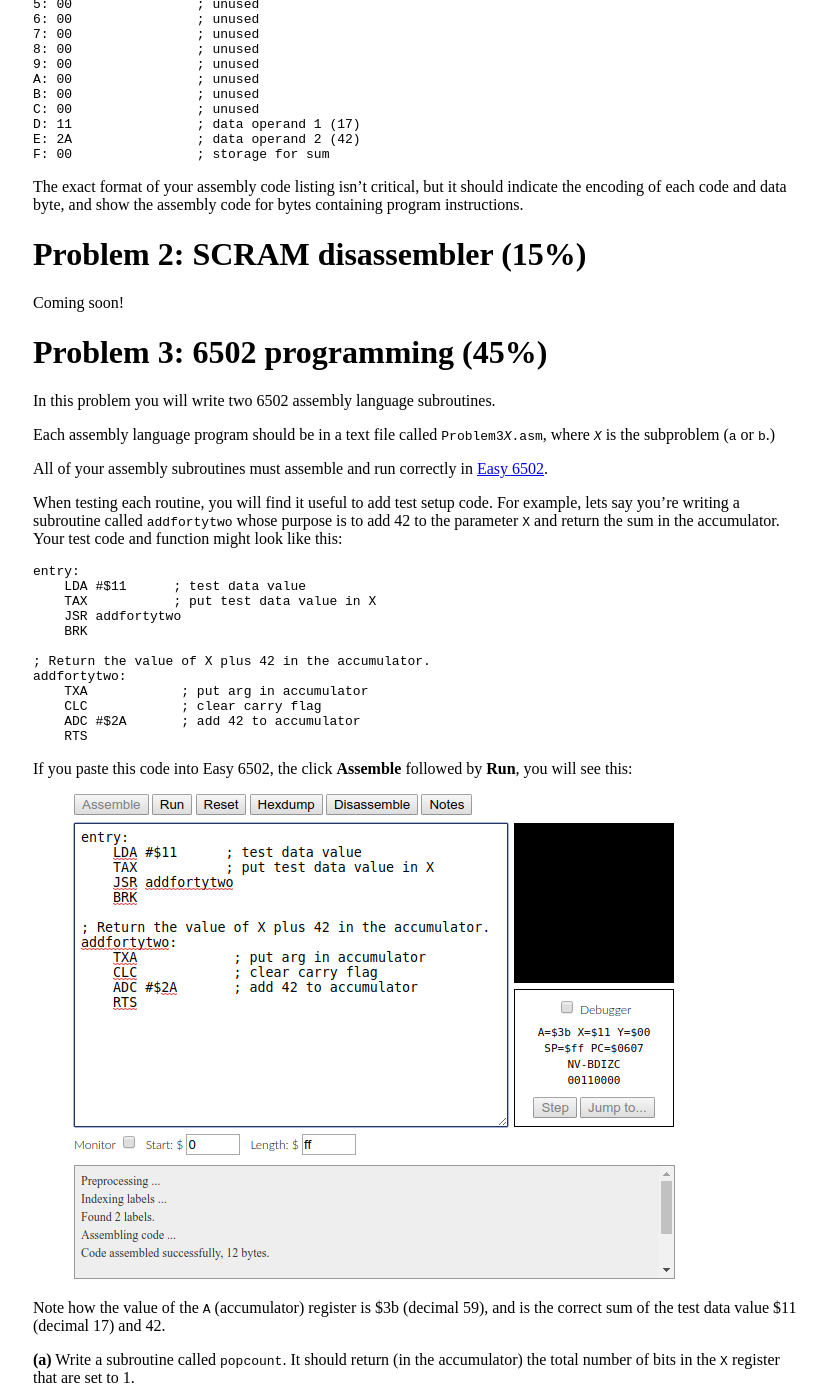
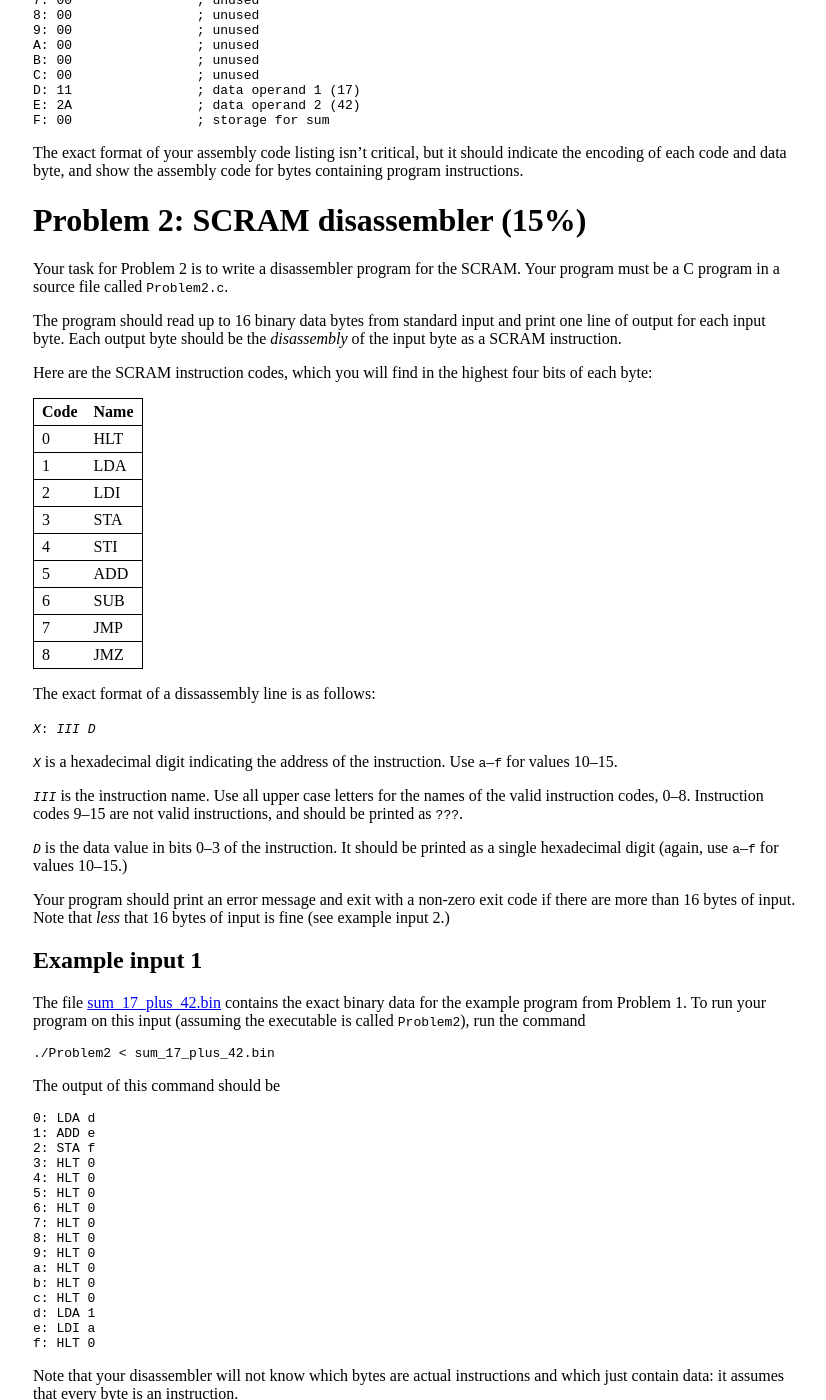
Before and after one commit to jhucsf/fall2019, a Jekyll site: the page built from hw/hw3.md, in a window 1280 px wide and 1400 px high, scrolled down 1833 px. Shown: the whole window, without its empty margins (223-1049 px from the left). Built offline with Jekyll 4.4.1, drawn with Linux system fonts in a browser that asks for light colours; some of the changed text lies outside the part shown.

Commit message:
make hw3 available

````diff
--- a/hw/hw3.md
+++ b/hw/hw3.md
@@ -99,7 +97,86 @@ The exact format of your assembly code listing isn't critical, but it should ind
 
 # Problem 2: SCRAM disassembler (15%)
 
-Coming soon!
+Your task for Problem 2 is to write a disassembler program for the SCRAM.  Your program must be a C program in a source file called `Problem2.c`.
+
+The program should read up to 16 binary data bytes from standard input and print one line of output for each input byte.  Each output byte should be the *disassembly* of the input byte as a SCRAM instruction.
+
+Here are the SCRAM instruction codes, which you will find in the highest four bits of each byte:
+
+Code | Name
+---- | ----
+0    | HLT
+1    | LDA
+2    | LDI
+3    | STA
+4    | STI
+5    | ADD
+6    | SUB
+7    | JMP
+8    | JMZ
+
+The exact format of a dissassembly line is as follows:
+
+<code><i>X</i>: <i>III</i> <i>D</i></code>
+
+<tt><i>X</i></tt> is a hexadecimal digit indicating the address of the instruction.  Use `a`–`f` for values 10–15.
+
+<tt><i>III</i></tt> is the instruction name.  Use all upper case letters for the names of the valid instruction codes, 0–8.  Instruction codes 9–15 are not valid instructions, and should be printed as `???`.
+
+<tt><i>D</i></tt> is the data value in bits 0–3 of the instruction.  It should be printed as a single hexadecimal digit (again, use `a`–`f` for values 10–15.)
+
+Your program should print an error message and exit with a non-zero exit code if there are more than 16 bytes of input.  Note that *less* that 16 bytes of input is fine (see example input 2.)
+
+## Example input 1
+
+The file [sum\_17\_plus\_42.bin](sum_17_plus_42.bin) contains the exact binary data for the example program from Problem 1.  To run your program on this input (assuming the executable is called `Problem2`), run the command
+
+```
+./Problem2 < sum_17_plus_42.bin
+```
+
+The output of this command should be
+
+```
+0: LDA d
+1: ADD e
+2: STA f
+3: HLT 0
+4: HLT 0
+5: HLT 0
+6: HLT 0
+7: HLT 0
+8: HLT 0
+9: HLT 0
+a: HLT 0
+b: HLT 0
+c: HLT 0
+d: LDA 1
+e: LDI a
+f: HLT 0
+```
+
+Note that your disassembler will not know which bytes are actual instructions and which just contain data: it assumes that every byte is an instruction.
+
+## Example input 2
+
+The file [funky\_input.bin](funky_input.bin) contains some data bytes that aren't valid instructions, and also contains only 7 bytes of data.  The command
+
+```
+./Problem2 < funky_input.bin
+```
+
+should produce the output
+
+```
+0: HLT 6
+1: ??? 4
+2: ADD e
+3: ??? 2
+4: ??? 0
+5: LDI f
+6: ??? 4
+```
 
 # Problem 3: 6502 programming (45%)
 
@@ -172,12 +249,31 @@ Notes and hints:
 * You'll need to update the logic in the "ControlLogicUnit7" circuit to implement the microcode for the instructions you're adding
 * The control signals generated by the control logic unit are implemented slightly differently than described in the lecture notes and the SCRAM handout, and have meaningful names rather than just being called "x1", "x2", etc.
 * For `JMZ` you'll need to add a latch for the Z (zero) output of the ALU and feed its output into the Control Logic Unit
+* The last microcode instruction should cause the Control Logic Unit's **IncTimer** signal to *not* be asserted (which will clear the Timer and continue to instruction fetch for the next instruction)
 
 Submit your work for this problem in a file called `Problem4.circ`, which is your Logisim file containing the completed design.
 
 # Submitting
 
-Coming soon!
+Prepare a zipfile with your files and upload it to Gradescope as **HW3**.
+
+If you did not do Problem 4 (the extra credit problem), then you should use the command
+
+```
+zip hw3.zip Problem1MachineCode.txt Problem1AssemblyCode.txt Problem2.c Problem3a.asm Problem3b.asm
+```
+
+and then upload `hw3.zip`.
+
+If you *did* do Problem 4, then you should use the command
+
+```
+zip hw3.zip Problem1MachineCode.txt Problem1AssemblyCode.txt Problem2.c Problem3a.asm Problem3b.asm Problem4.circ
+```
+
+and then upload `hw3.zip`.
+
+Don't forget to put your name and JHU email address in each file if appropriate, but do **not** put them in `Problem1MachineCode.txt`.
 
 # Grading
 
@@ -190,7 +286,7 @@ in, following both the guidelines for Deliverables above as well as the
 general submission instructions for assignments on
 [Piazza](http://piazza.com/jhu/fall2019/601229).
 
-**Style** refers to C programming style, including things like
+**Style** refers to C and assembler programming style, including things like
 consistent indentation, appropriate identifier names, useful comments,
 suitable documentation, etc. Simple, clean, readable code is what you
 should be aiming for. Please see the [Coding style guidelines](../notes/style.html).
````
Also changed, not shown: other parts of hw/hw3.md (+1 -3 lines), index.md (+2 -0 lines), 2 other files.
